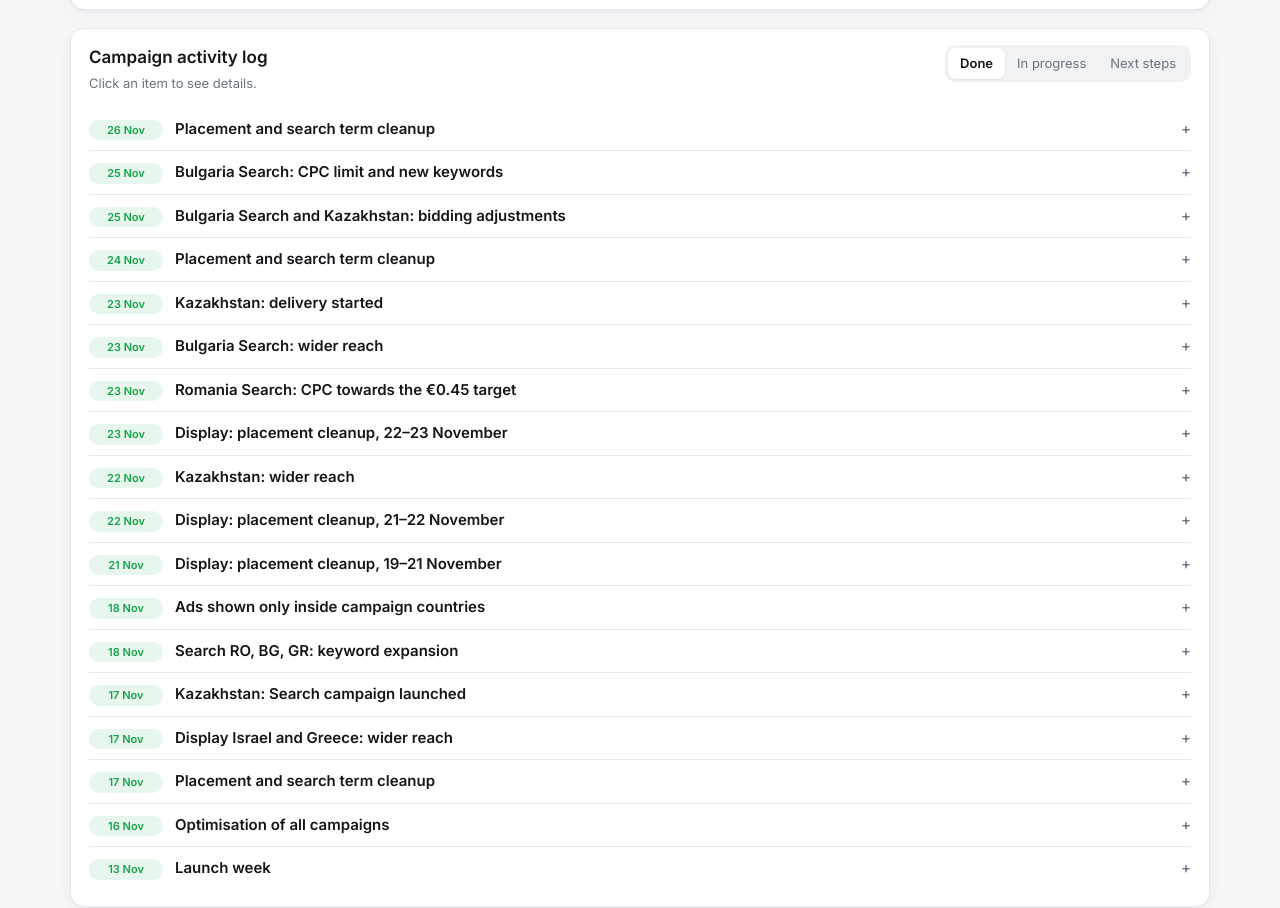
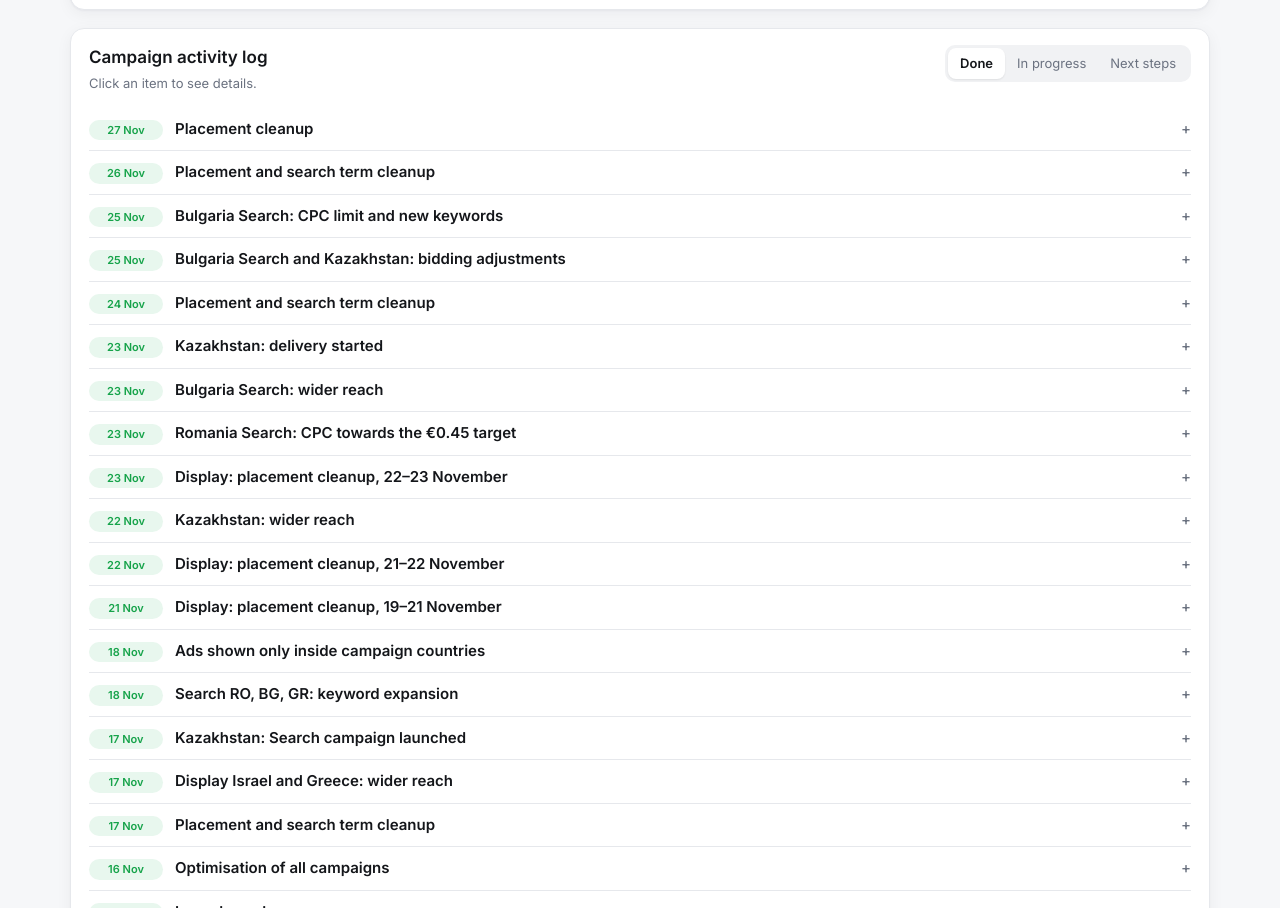
Before and after one commit to AlexsanderMakh/canon-report, a plain HTML site: page en.html in a window 1280 px wide. Shown: the part 1935-2843 px from the top of the page. Drawn offline with Linux system fonts and the light colour scheme.

Commit message:
27 Nov: work log (EN) — placement cleanup
Co-Authored-By: Claude Opus 5.5 <noreply@anthropic.com>
Claude-Session: https://claude.ai/code/session_01BTETf1qYBpyM5Z6b1EXRye

```diff
--- a/en.html
+++ b/en.html
@@ -181,6 +181,7 @@ footer{color:var(--muted);font-size:12px;margin-top:26px;text-align:center}
       <div class="seg" id="wtabs"><button data-w="done" class="on">Done</button><button data-w="doing">In progress</button><button data-w="plan">Next steps</button></div>
     </div>
     <div class="wpane" data-w="done"><h3 class="wh">Done</h3><ul class="steps">
+        <li><span class="pill ok">27 Nov</span><details class="it"><summary>Placement cleanup</summary><div class="d">Display: excluded another 60 sites and apps with suspiciously high CTR (Romania — 40, Israel — 12, Bulgaria — 7, Greece — 1).</div></details></li>
         <li><span class="pill ok">26 Nov</span><details class="it"><summary>Placement and search term cleanup</summary><div class="d">Display: excluded another 70 sites and apps (Romania — 35, Bulgaria — 21, Israel — 12, Greece — 2). Search: negative keywords for photo printers, 3D printers and competitors in Bulgaria and Kazakhstan.</div></details></li>
         <li><span class="pill ok">25 Nov</span><details class="it"><summary>Bulgaria Search: CPC limit and new keywords</summary><div class="d">Max CPC limit raised to €0.55; added Canon brand, document scanning / ReadIris and business office equipment keywords; negative keywords for camera equipment.</div></details></li>
         <li><span class="pill ok">25 Nov</span><details class="it"><summary>Bulgaria Search and Kazakhstan: bidding adjustments</summary><div class="d">On 24 November the “Target impression share” strategy was tested; it reduced impressions, so on 25 November both campaigns were switched back to “Maximize clicks”. In Kazakhstan the max CPC limit was raised to €0.55 to compete in the auction; short Russian-language keywords (“printer”, “MFP”, “copier” etc.) and competitor negative keywords were added.</div></details></li>
```
